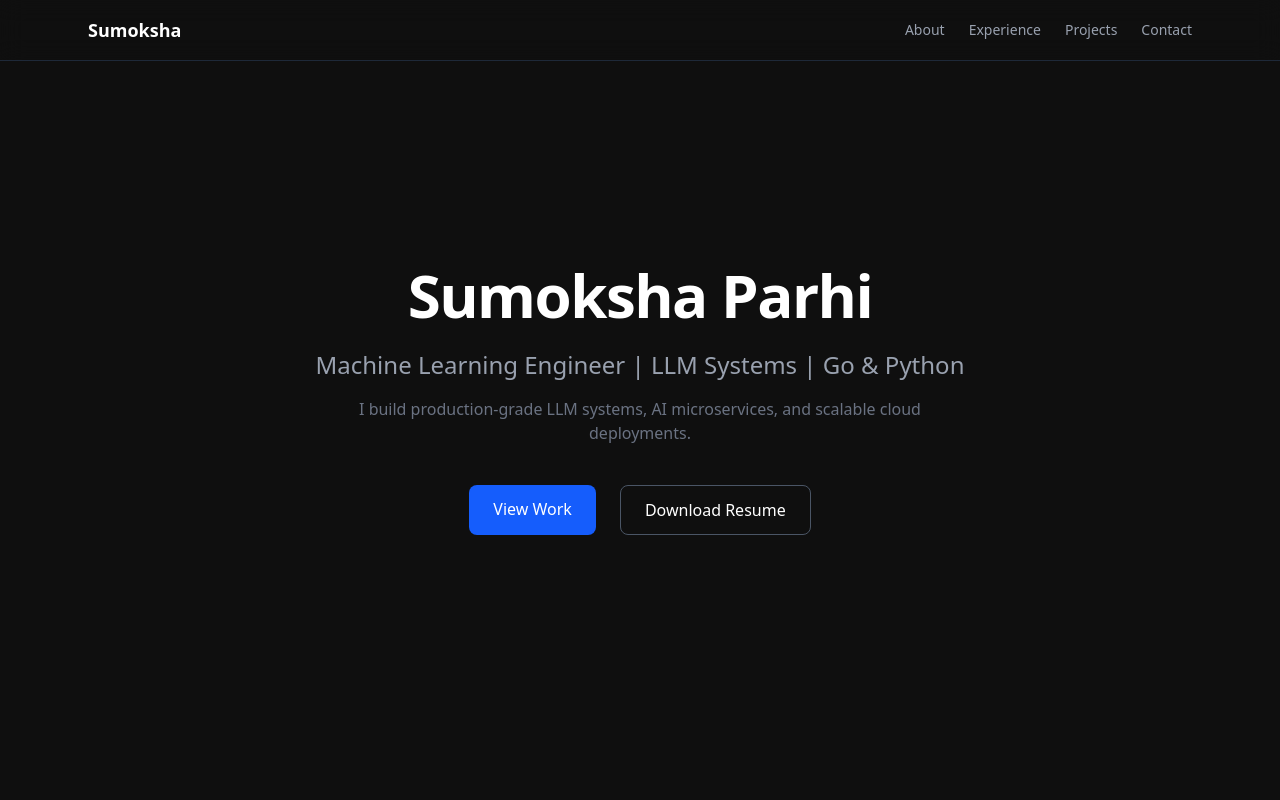
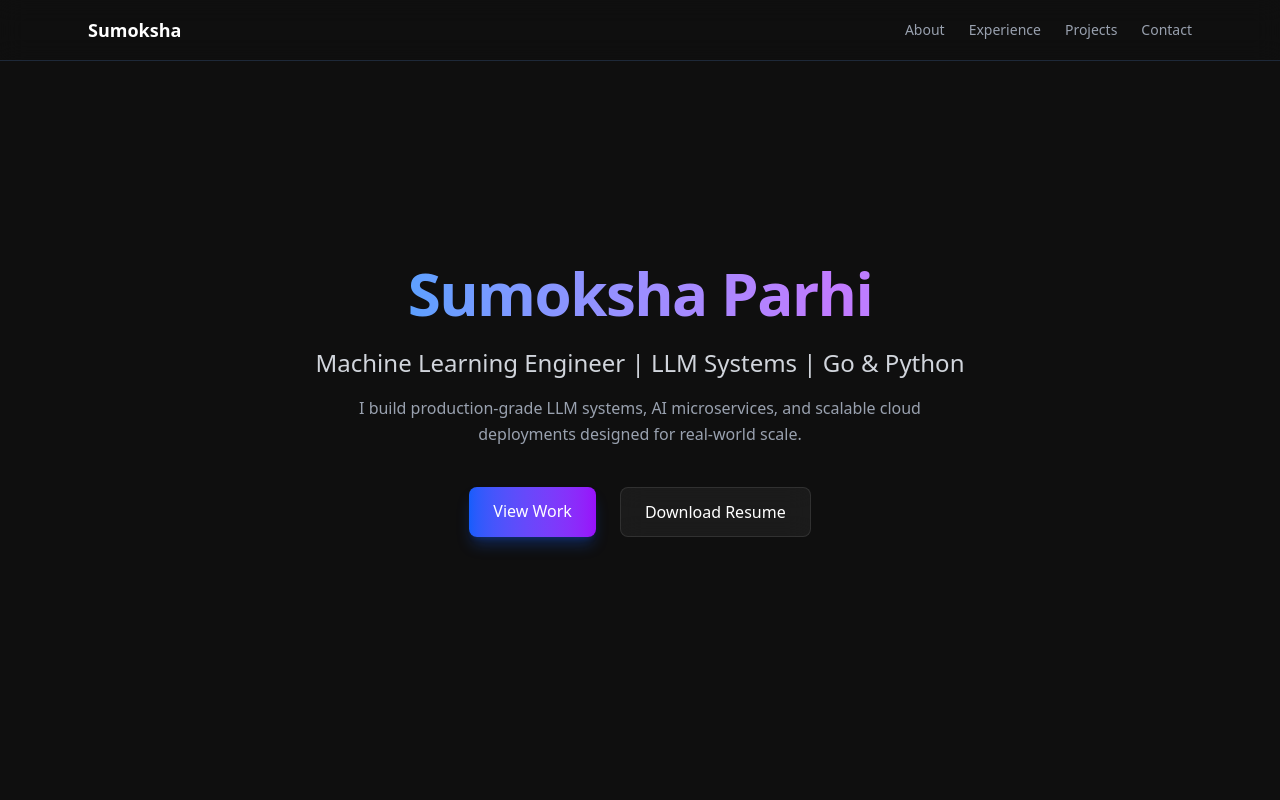
Before and after one commit to sumokshaparhi/portfolio, a Next.js app: page / in a window 1280 px wide. Shown: the top 800 px of the page. Built offline with nearby package versions, Linux system fonts and the light colour scheme.

Commit message:
Enhance gradient animation and global styles

```diff
--- a/src/app/globals.css
+++ b/src/app/globals.css
@@ -9,4 +9,20 @@ body {
   color: #ffffff;
   margin: 0;
   padding: 0;
+  font-feature-settings: "ss01", "ss02";
 }
+
+/* Animated Gradient Text */
+@keyframes gradientMove {
+  0% {
+    background-position: 0% 50%;
+  }
+  100% {
+    background-position: 200% 50%;
+  }
+}
+
+.animate-gradient {
+  animation: gradientMove 6s linear infinite;
+  background-size: 200% 200%;
+}
--- a/src/components/Hero.tsx
+++ b/src/components/Hero.tsx
@@ -5,13 +5,22 @@ import { motion } from "framer-motion";
 export default function Hero() {
   return (
     <motion.section
-      className="min-h-screen flex flex-col items-center justify-center px-6 text-center"
+      className="relative min-h-screen flex flex-col items-center justify-center px-6 text-center overflow-hidden"
       initial={{ opacity: 0, y: 40 }}
       animate={{ opacity: 1, y: 0 }}
       transition={{ duration: 0.8 }}
     >
+      {/* Background Glow Effects */}
+      <div className="absolute inset-0 -z-10">
+        <div className="absolute top-[-150px] left-1/2 -translate-x-1/2 w-[700px] h-[700px] bg-blue-600/20 blur-[140px] rounded-full" />
+        <div className="absolute bottom-[-150px] right-1/3 w-[600px] h-[600px] bg-purple-600/20 blur-[140px] rounded-full" />
+      </div>
+
+      {/* Name */}
       <motion.h1
-        className="text-5xl md:text-6xl font-bold tracking-tight"
+        className="text-5xl md:text-6xl font-bold tracking-tight
+        bg-gradient-to-r from-blue-400 via-purple-400 to-blue-400
+        bg-[length:200%] bg-clip-text text-transparent animate-gradient"
         initial={{ opacity: 0 }}
         animate={{ opacity: 1 }}
         transition={{ delay: 0.2, duration: 0.8 }}
@@ -19,8 +28,9 @@ export default function Hero() {
         Sumoksha Parhi
       </motion.h1>
 
+      {/* Role */}
       <motion.p
-        className="mt-6 text-xl md:text-2xl text-gray-400 max-w-2xl"
+        className="mt-6 text-xl md:text-2xl text-gray-300 max-w-2xl"
         initial={{ opacity: 0 }}
         animate={{ opacity: 1 }}
         transition={{ delay: 0.4, duration: 0.8 }}
@@ -28,25 +38,31 @@ export default function Hero() {
         Machine Learning Engineer | LLM Systems | Go & Python
       </motion.p>
 
+      {/* Description */}
       <motion.p
-        className="mt-4 text-gray-500 max-w-xl"
+        className="mt-4 text-gray-400 max-w-xl leading-relaxed"
         initial={{ opacity: 0 }}
         animate={{ opacity: 1 }}
         transition={{ delay: 0.6, duration: 0.8 }}
       >
-        I build production-grade LLM systems, AI microservices, and scalable cloud deployments.
+        I build production-grade LLM systems, AI microservices,
+        and scalable cloud deployments designed for real-world scale.
       </motion.p>
 
+      {/* Buttons */}
       <motion.div
         className="mt-10 flex gap-6 flex-wrap justify-center"
         initial={{ opacity: 0 }}
         animate={{ opacity: 1 }}
         transition={{ delay: 0.8, duration: 0.8 }}
       >
-        {/* Scroll to Projects */}
+        {/* View Work */}
         <motion.a
           href="#projects"
-          className="bg-blue-600 px-6 py-3 rounded-lg hover:bg-blue-500 transition"
+          className="bg-gradient-to-r from-blue-600 to-purple-600
+          px-6 py-3 rounded-lg
+          hover:opacity-90 transition
+          shadow-lg shadow-blue-600/30"
           whileHover={{ scale: 1.05 }}
           whileTap={{ scale: 0.95 }}
         >
@@ -57,7 +73,10 @@ export default function Hero() {
         <motion.a
           href="/resume.pdf"
           download
-          className="border border-gray-600 px-6 py-3 rounded-lg hover:border-blue-500 transition"
+          className="backdrop-blur-md bg-white/5
+          border border-white/10
+          px-6 py-3 rounded-lg
+          hover:bg-white/10 transition"
           whileHover={{ scale: 1.05 }}
           whileTap={{ scale: 0.95 }}
         >
```
